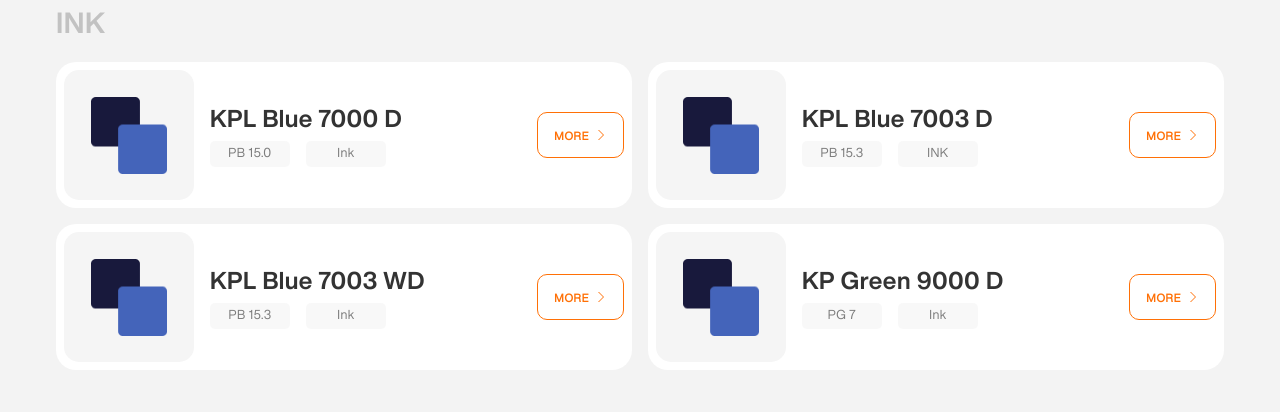
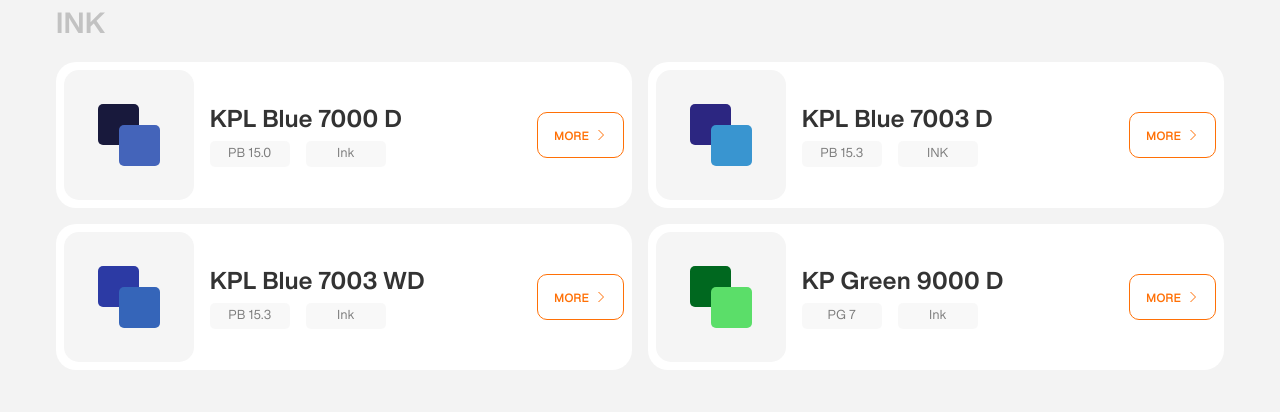
Before and after one commit to ayush-zerror/kesar, a Next.js app: page /products in a window 1280 px wide. Shown: the part 308-720 px from the top of the page. Built offline with nearby package versions, Linux system fonts and the light colour scheme.

Commit message:
updated dynamic product

```diff
--- a/src/components/product/ProductCard.jsx
+++ b/src/components/product/ProductCard.jsx
@@ -1,4 +1,3 @@
-import Image from "next/image";
 import React from "react";
 import Button from "../common/Button";
 import Link from "next/link";
@@ -7,12 +6,15 @@ const ProductCard = ({ product }) => {
   return (
     <Link href={`/products/${product.slug}`} className="product_list_card">
       <div className="product_img_wrap">
-        <Image
-          width={1000}
-          height={1000}
-          src="/images/product/product.png"
-          alt="product"
-        />
+        <div className="product_sample_container">
+          {product.shades.map((shade, idx) => (
+              <div
+                key={idx}
+                className={`product_sample${idx + 1}`}
+                style={{ backgroundColor: shade }}
+              ></div>
+            ))}
+        </div>
       </div>
       <div className="product_list_dets">
         <div>
--- a/src/helpers/productData.js
+++ b/src/helpers/productData.js
@@ -185,7 +185,7 @@ export const categories = [
                 desc: "General redder grade with 10% pigment loading",
                 tags: ["PB 15.3", "Offset"],
                 application: ["NC - PU", "NC Alcohol", "PA", "Vinyl - EVA"],
-                shades: ["#3565B9", "#3347AA"]
+                shades: ["#3347AA","#3565B9"]
             },
             {
                 slug: "kpl-blue-7003-or",
--- a/src/styles/components/product.css
+++ b/src/styles/components/product.css
@@ -115,10 +115,29 @@
   align-items: center;
   justify-content: center;
   flex-shrink: 0;
+  padding: 1.5rem;
 }
-.product_img_wrap img {
-  width: auto;
-  height: 4.8rem;
+.product_sample_container{
+  width: 100%;
+  height: 100%;
+  position: relative;
+}
+.product_sample1{
+  width: 50%;
+  height: 50%;
+  position: absolute;
+  top: 12%;
+  left: 12%;
+  border-radius: 5px;
+}
+.product_sample2{
+  width: 50%;
+  height: 50%;
+  position: absolute;
+  bottom: 12%;
+  right: 12%;
+  border-radius: 5px;
+  box-shadow: 0 0 10 0 #00000059;
 }
 
 .product_list_dets {
```
